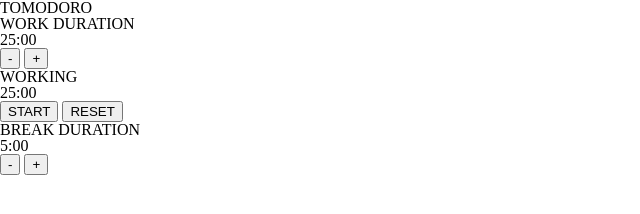
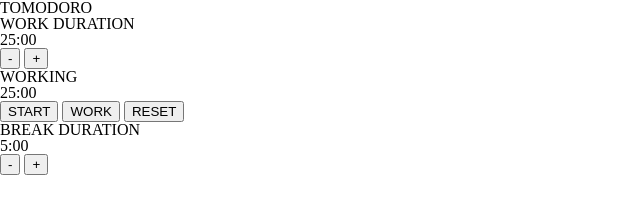
Before and after one commit to perez/tomodoro-timer, a plain HTML site: page index.html in a window 1280 px wide. Shown: the whole page, without its empty margins (0-640 px from the left). Drawn offline with Linux system fonts and the light colour scheme.

Commit message:
Add a new button under the timer display that is meant to switch between work and break times

```diff
--- a/index.html
+++ b/index.html
@@ -25,6 +25,7 @@
             <h1>WORKING</h2>
             <h2>25:00</h2>
             <button class="timer-button start-pause">START</button>
+            <button class="timer-button work-break">WORK</button>
             <button class="timer-button reset">RESET</button>
         </div>
 
```
